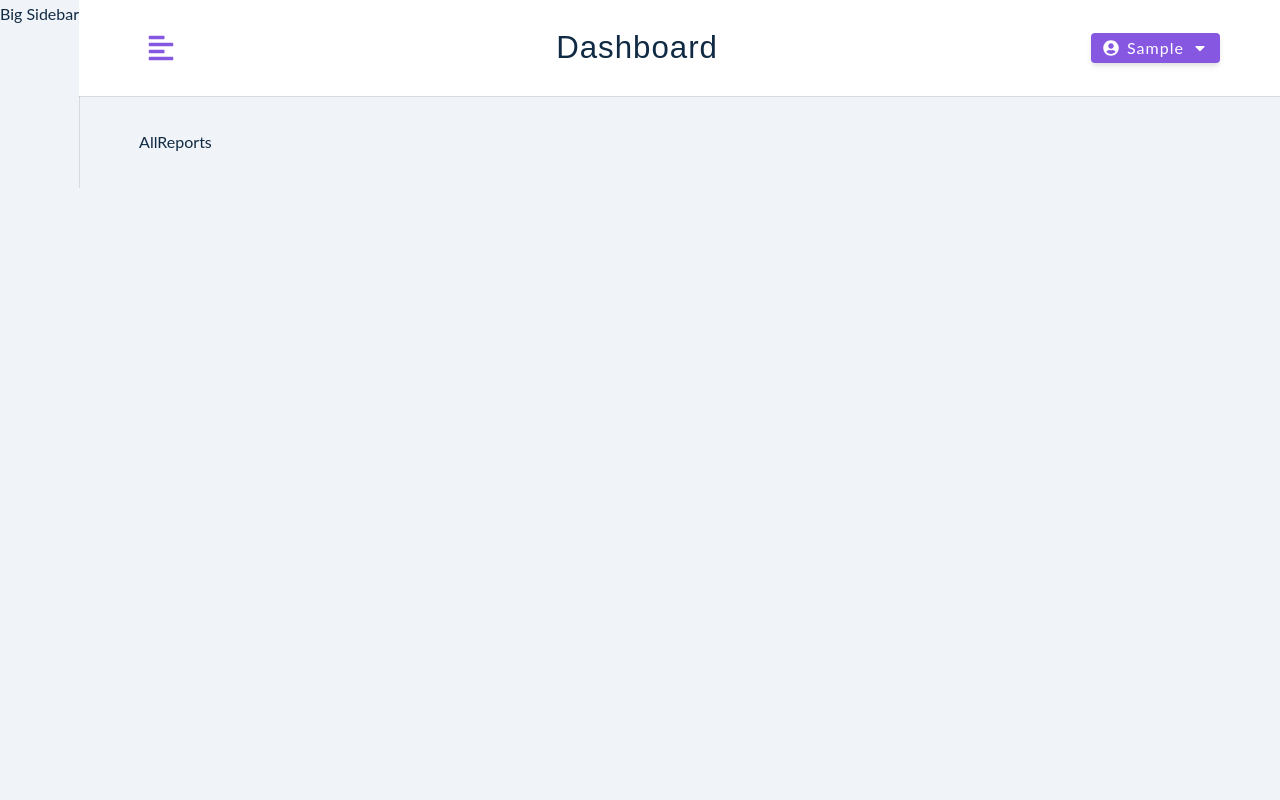
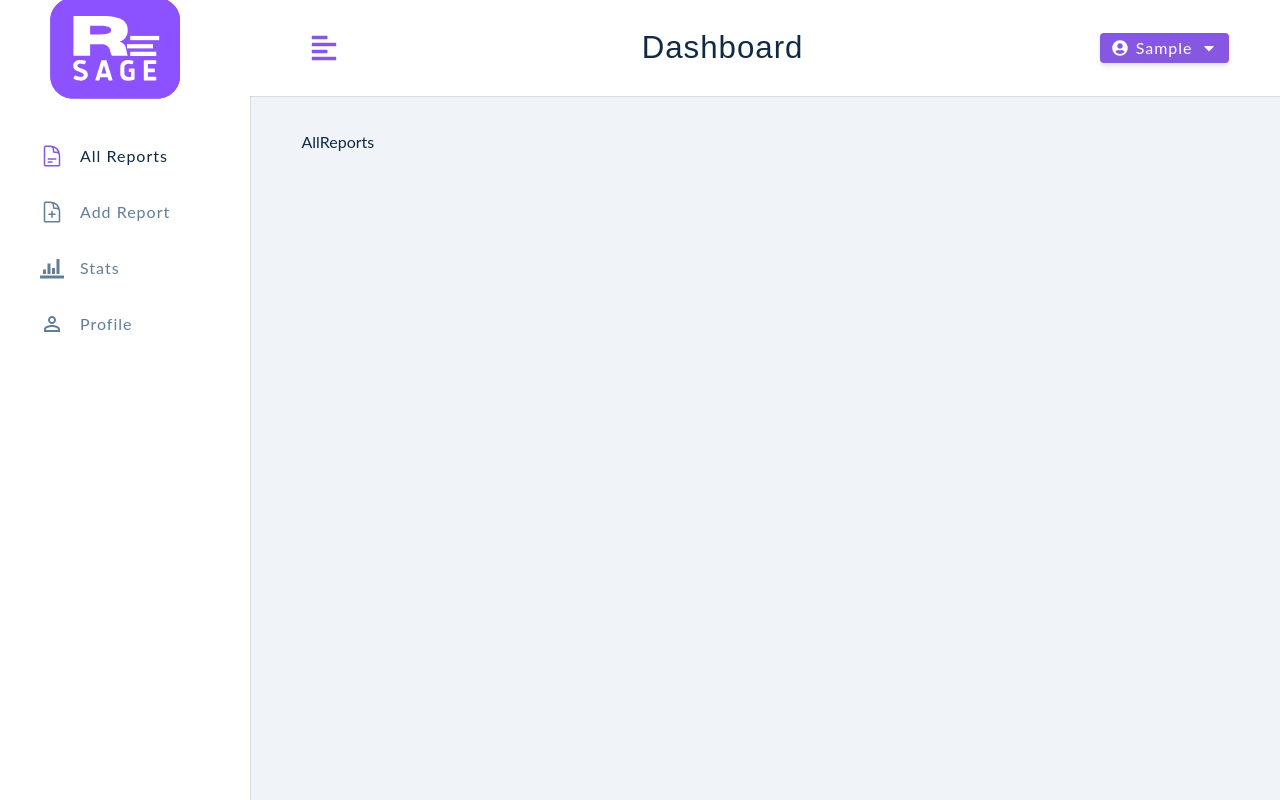
Before and after one commit to nelkalm/ReportSageApp, a React (Create React App) app in the folder client/: page / in a window 1280 px wide. Built offline with nearby package versions, Linux system fonts and the light colour scheme; sample sign-in values are in the browser's storage.

Commit message:
large sidebar setup

```diff
--- a/client/src/components/BigSidebar.js
+++ b/client/src/components/BigSidebar.js
@@ -1,10 +1,26 @@
 import React from "react";
 import Wrapper from "../assets/wrappers/BigSidebar";
+import { useAppContext } from "../context/appContext";
+import Logo from "./Logo";
+import NavLinks from "./NavLinks";
 
 const BigSidebar = () => {
+  const { showSidebar, toggleSidebar } = useAppContext();
+
   return (
     <Wrapper>
-      <div>Big Sidebar</div>
+      <div
+        className={
+          showSidebar ? "sidebar-container" : "sidebar-container show-sidebar"
+        }
+      >
+        <div className="content">
+          <header>
+            <Logo />
+          </header>
+          <NavLinks toggleSidebar={toggleSidebar} />
+        </div>
+      </div>
     </Wrapper>
   );
 };
--- /dev/null
+++ b/client/src/components/NavLinks.js
@@ -0,0 +1,30 @@
+import React from "react";
+import links from "../utils/links";
+import { NavLink } from "react-router-dom";
+
+const NavLinks = ({ toggleSidebar }) => {
+  return (
+    <div className="nav-links">
+      {links.map((link) => {
+        const { text, path, id, icon } = link;
+
+        return (
+          <NavLink
+            to={path}
+            key={id}
+            onClick={toggleSidebar}
+            className={({ isActive }) =>
+              isActive ? "nav-link active" : "nav-link"
+            }
+            end
+          >
+            <span className="icon">{icon}</span>
+            {text}
+          </NavLink>
+        );
+      })}
+    </div>
+  );
+};
+
+export default NavLinks;
--- a/client/src/components/SmallSidebar.js
+++ b/client/src/components/SmallSidebar.js
@@ -3,8 +3,7 @@ import Wrapper from "../assets/wrappers/SmallSidebar";
 import { FaTimes } from "react-icons/fa";
 import { useAppContext } from "../context/appContext";
 import Logo from "./Logo";
-import links from "../utils/links";
-import { NavLink } from "react-router-dom";
+import NavLinks from "./NavLinks";
 
 const SmallSidebar = () => {
   const { showSidebar, toggleSidebar } = useAppContext();
@@ -27,25 +26,7 @@ const SmallSidebar = () => {
           <header>
             <Logo />
           </header>
-          <div className="nav-links">
-            {links.map((link) => {
-              const { text, path, id, icon } = link;
-
-              return (
-                <NavLink
-                  to={path}
-                  key={id}
-                  onClick={toggleSidebar}
-                  className={({ isActive }) =>
-                    isActive ? "nav-link active" : "nav-link"
-                  }
-                >
-                  <span className="icon">{icon}</span>
-                  {text}
-                </NavLink>
-              );
-            })}
-          </div>
+          <NavLinks toggleSidebar={toggleSidebar} />
         </div>
       </div>
     </Wrapper>
```
